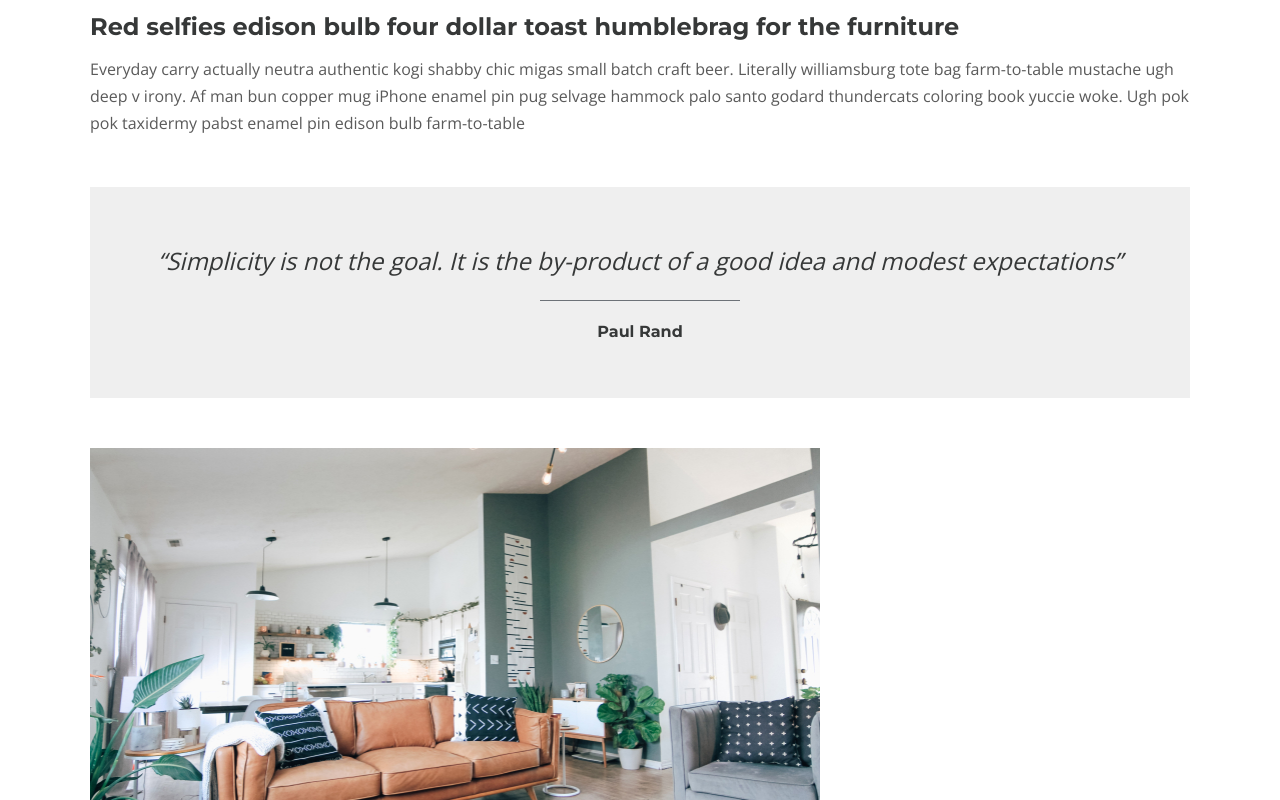
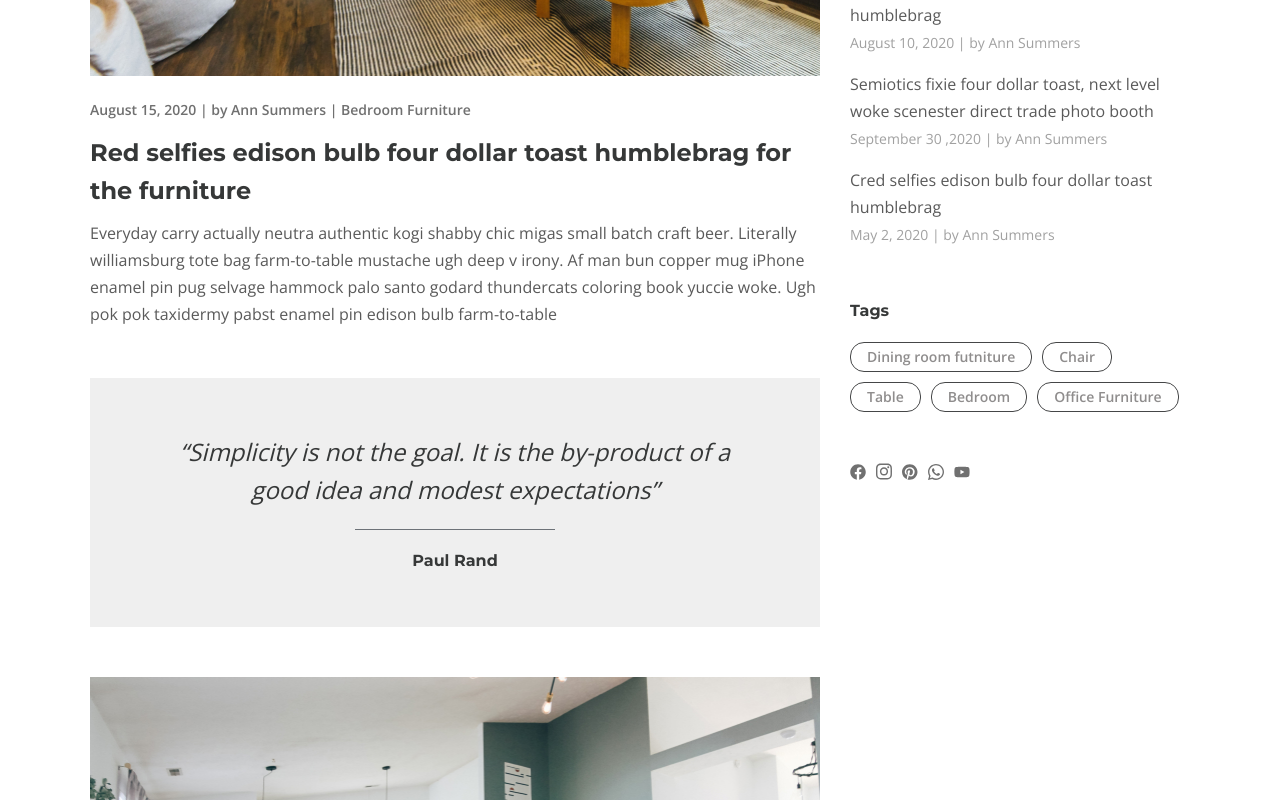
Before and after one commit to AlexanderKhristichenko/desire, a Next.js app: page /blog in a window 1280 px wide. Shown: the part 690-1490 px from the top of the page. Built offline with nearby package versions, Linux system fonts and the light colour scheme.

Commit message:
added sidebar component and finished blog page

```diff
--- a/src/app/blog/page.jsx
+++ b/src/app/blog/page.jsx
@@ -2,6 +2,7 @@ import { BlogCard } from "@/components/UI/BlogCard";
 import styles from "./page.module.scss";
 import { Breadcrumbs } from "@/components/UI/Breadcrumbs";
 import Link from "next/link";
+import { SideBar } from "@/components/SideBar/SideBar";
 
 export const metadata = {
   title: "Desire -  Blog",
@@ -10,7 +11,7 @@ export const metadata = {
 
 export default function BlogPage() {
   return (
-    <div>
+    <div className={styles.blog}>
       <Breadcrumbs className="breadcrumbs">
         <Link href="/">Home</Link> / <Link href="/blog">Blog</Link>
       </Breadcrumbs>
@@ -47,6 +48,7 @@ export default function BlogPage() {
               text="Everyday carry actually neutra authentic kogi shabby chic migas small batch craft beer. Literally williamsburg tote bag farm-to-table mustache ugh deep v irony. Af man bun copper mug iPhone enamel pin pug selvage hammock palo santo godard thundercats coloring book yuccie woke. Ugh pok pok taxidermy pabst enamel pin edison bulb farm-to-table"
             />
           </div>
+          <SideBar />
         </div>
       </div>
     </div>
--- a/src/app/blog/page.module.scss
+++ b/src/app/blog/page.module.scss
@@ -1,5 +1,22 @@
+.blog {
+  margin-top: 125px;
+}
+
 .wrap {
-  margin-top: 50px;
+  display: flex;
+  gap: 30px;
+
+  @media (max-width: 992px) {
+    flex-direction: column;
+  }
+}
+
+.blog-info {
+  max-width: 730px;
+
+  @media (max-width: 992px) {
+    margin: 0 auto;
+  }
 }
 
 .quote {
--- /dev/null
+++ b/src/components/SideBar/SideBar.jsx
@@ -0,0 +1,88 @@
+import Link from "next/link";
+import styles from "./SideBar.module.scss";
+import Image from "next/image";
+
+export const SideBar = () => {
+  return (
+    <aside className={styles.sidebar}>
+      <div className={styles.categories}>
+        <h2>Categories</h2>
+        <Link href="/blog">Dining room (1)</Link>
+        <Link href="/blog">Office furniture (12)</Link>
+        <Link href="/blog">Simple interiror design (2)</Link>
+        <Link href="/blog">Design (4)</Link>
+        <Link href="/blog">Bedroom Furniture (1)</Link>
+      </div>
+      <div className={styles.posts}>
+        <h2>Recent Posts</h2>
+        <Link href="/blog/single">
+          <h3>Cred selfies edison bulb four dollar toast humblebrag</h3>
+          <p>August 10, 2020 | by Ann Summers</p>
+        </Link>
+        <Link href="/blog/single">
+          <h3>
+            Semiotics fixie four dollar toast, next level woke scenester direct
+            trade photo booth
+          </h3>
+          <p>September 30 ,2020 | by Ann Summers</p>
+        </Link>
+        <Link href="/blog/single">
+          <h3>Cred selfies edison bulb four dollar toast humblebrag</h3>
+          <p>May 2, 2020 | by Ann Summers</p>
+        </Link>
+      </div>
+      <div className={styles.tags}>
+        <h2>Tags</h2>
+        <div className={styles.wrap}>
+          <div>Dining room futniture</div>
+          <div>Chair</div>
+          <div>Table</div>
+          <div>Bedroom</div>
+          <div>Office Furniture</div>
+        </div>
+      </div>
+      <div className={styles.social}>
+        <Link href="/blog">
+          <Image
+            src="/icons/facebook.svg"
+            alt="Facebook"
+            width={16}
+            height={18}
+          />
+        </Link>
+        <Link href="/blog">
+          <Image
+            src="/icons/instagram.svg"
+            alt="Instagram"
+            width={16}
+            height={18}
+          />
+        </Link>
+        <Link href="/blog">
+          <Image
+            src="/icons/pinterest.svg"
+            alt="Pinterest"
+            width={16}
+            height={18}
+          />
+        </Link>
+        <Link href="/blog">
+          <Image
+            src="/icons/whatsapp.svg"
+            alt="Whatsapp"
+            width={16}
+            height={18}
+          />
+        </Link>
+        <Link href="/blog">
+          <Image
+            src="/icons/youtube.svg"
+            alt="Youtube"
+            width={16}
+            height={18}
+          />
+        </Link>
+      </div>
+    </aside>
+  );
+};
--- /dev/null
+++ b/src/components/SideBar/SideBar.module.scss
@@ -0,0 +1,67 @@
+.sidebar {
+  margin-top: 50px;
+
+  h2 {
+    font-family: var(--montserrat);
+    font-weight: var(--bold);
+    line-height: 23px;
+  }
+
+  a {
+    color: var(--second-color);
+    font-weight: var(--regular);
+    line-height: 27px;
+    margin-top: 14px;
+    display: block;
+  }
+}
+
+.posts {
+  margin-top: 50px;
+
+  h3 {
+    color: var(--second-color);
+    font-weight: var(--regular);
+    line-height: 27px;
+  }
+
+  p {
+    color: #A1A1A1;
+    font-size: 14px;
+    font-weight: var(--regular);
+    line-height: 28px;
+  }
+}
+
+.tags {
+  margin-top: 50px;
+}
+
+.wrap {
+  margin-top: 20px;
+  display: flex;
+  flex-wrap: wrap;
+  gap: 10px;
+
+  div {
+    color: #8F8D8D;
+    text-align: center;
+    font-size: 14px;
+    font-weight: 600;
+    line-height: 28px;
+    border: 1px solid #454647;
+    border-radius: 14px;
+    padding: 0 16px;
+    cursor: pointer;
+  }
+}
+
+.social {
+  margin-top: 50px;
+  display: flex;
+  gap: 10px;
+
+  a {
+    margin-top: 0;
+  }
+}
--- a/src/components/UI/BlogCard.jsx
+++ b/src/components/UI/BlogCard.jsx
@@ -7,7 +7,13 @@ export const BlogCard = ({ img, title, tagline, text, link }) => {
     <Link href={link}>
       <div className={styles.card}>
         <div>
-          <Image src={img} alt={title} width={730} height={415} />
+          <Image
+            src={img}
+            alt={title}
+            width={730}
+            height={415}
+            loading="lazy"
+          />
         </div>
         <div className={styles.tagline}>{tagline}</div>
         <h2>{title}</h2>
--- a/src/components/UI/BlogCard.module.scss
+++ b/src/components/UI/BlogCard.module.scss
@@ -1,5 +1,10 @@
 .card {
   margin-top: 50px;
+
+  img {
+    width: 100%;
+    height: auto;
+  }
 
   h2 {
     font-family: var(--montserrat);
```
